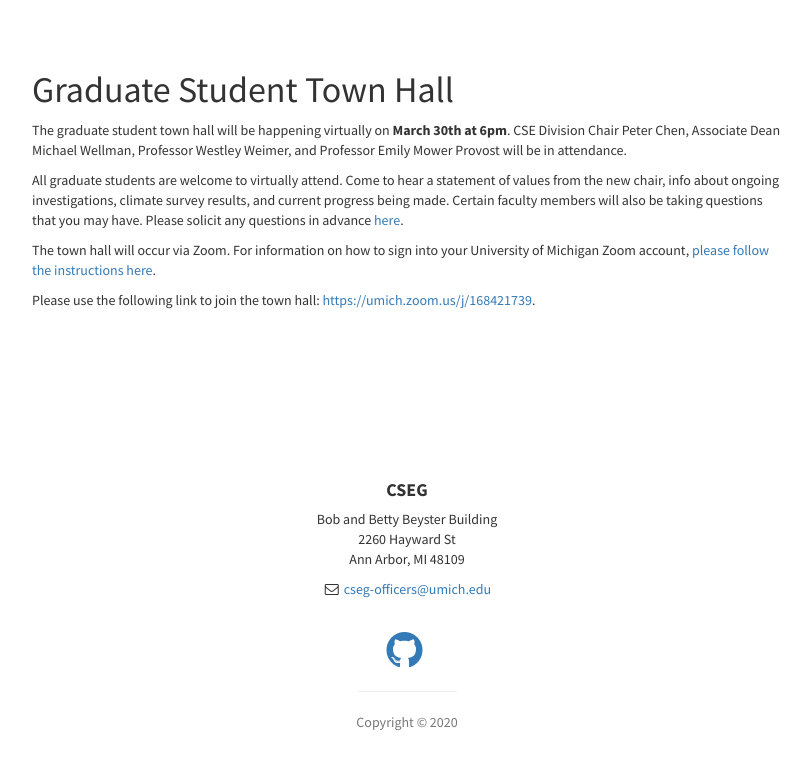
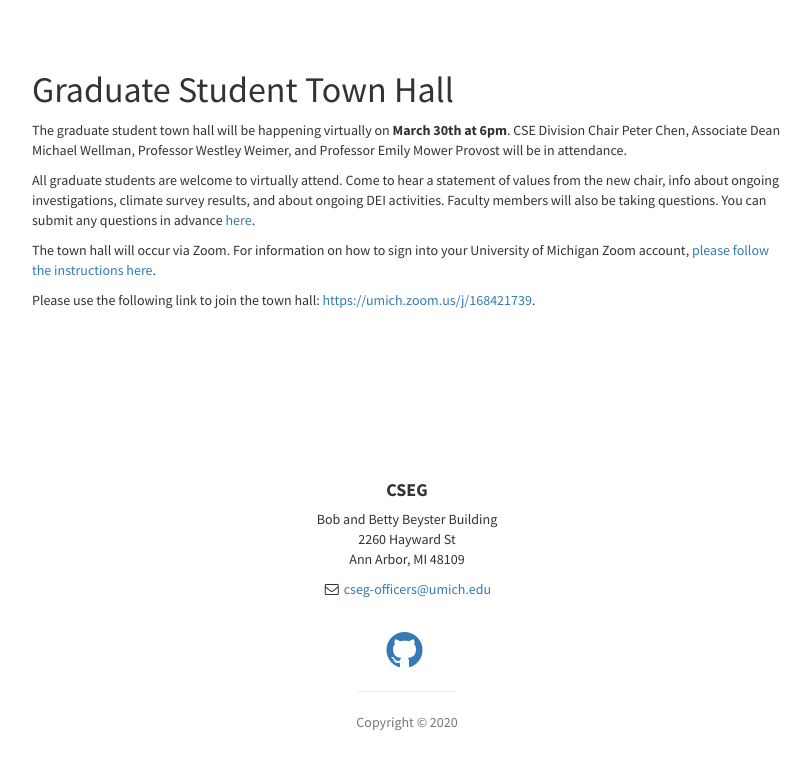
Before and after one commit to cseg-michigan/cseg-michigan.github.io, a Jekyll site: the page built from townhall.md, in a window 1280 px wide. Shown: the top 770 px of the page, without its empty margins (233-1044 px from the left). Built offline with Jekyll 4.4.1, drawn with Linux system fonts in a browser that asks for light colours; our own code applies the rules of GitHub Pages for plain Markdown files.

Commit message:
[TOWNHALL] Updated Text

```diff
--- a/townhall.md
+++ b/townhall.md
@@ -8,7 +8,7 @@ Graduate Student Town Hall
 
 The graduate student town hall will be happening virtually on **March 30th at 6pm**. CSE Division Chair Peter Chen, Associate Dean Michael Wellman, Professor Westley Weimer, and Professor Emily Mower Provost will be in attendance.
 
-All graduate students are welcome to virtually attend. Come to hear a statement of values from the new chair, info about ongoing investigations, climate survey results, and current progress being made. Certain faculty members will also be taking questions that you may have. Please solicit any questions in advance [here](https://pigeonhole.at/CSEGRADSTUDENTS2020).
+All graduate students are welcome to virtually attend. Come to hear a statement of values from the new chair, info about ongoing investigations, climate survey results, and about ongoing DEI activities. Faculty members will also be taking questions. You can submit any questions in advance [here](https://pigeonhole.at/CSEGRADSTUDENTS2020).
 
 The town hall will occur via Zoom. For information on how to sign into your University of Michigan Zoom account, [please follow the instructions here](https://its.umich.edu/communication/videoconferencing/zoom).
 
```
